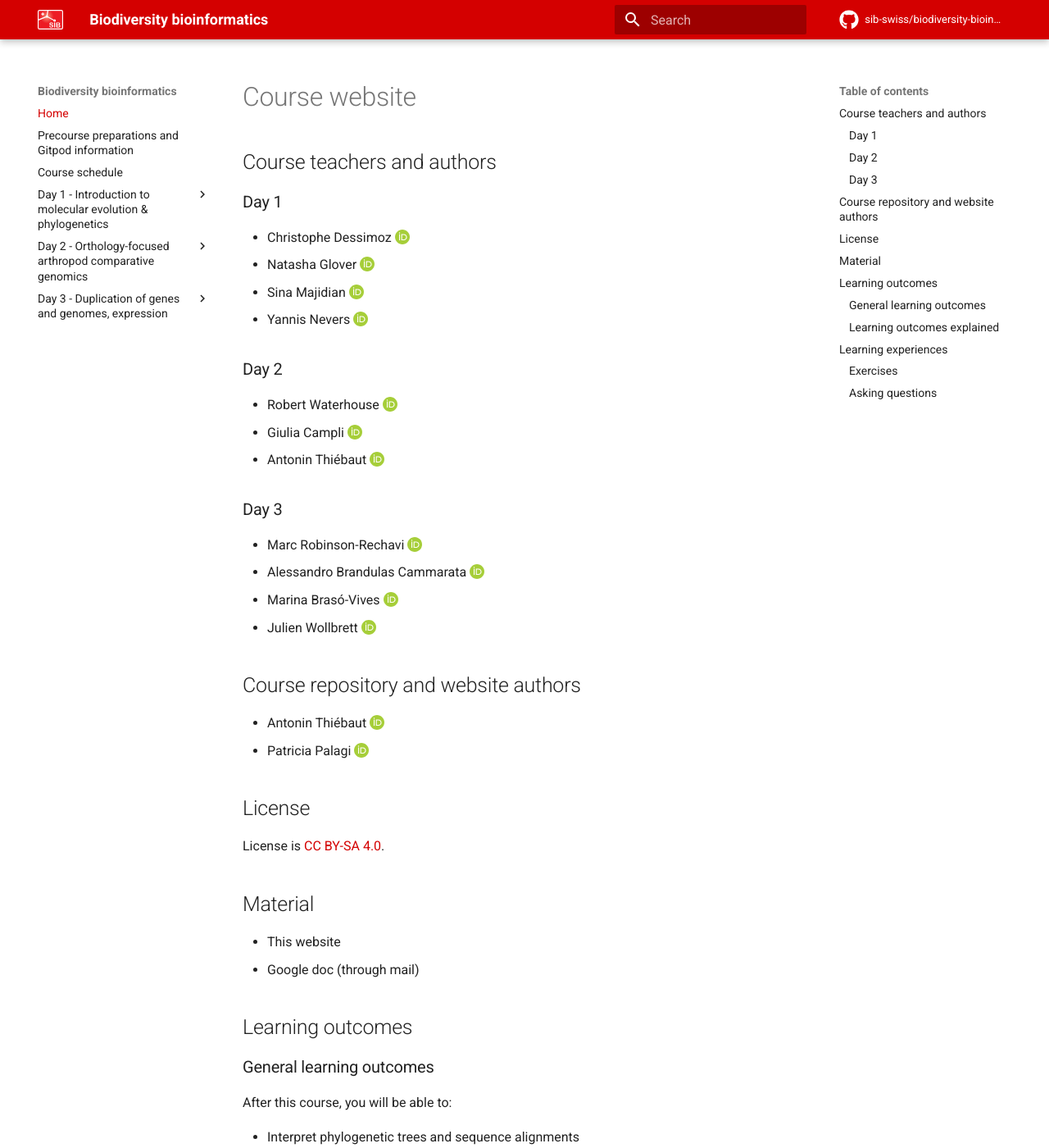
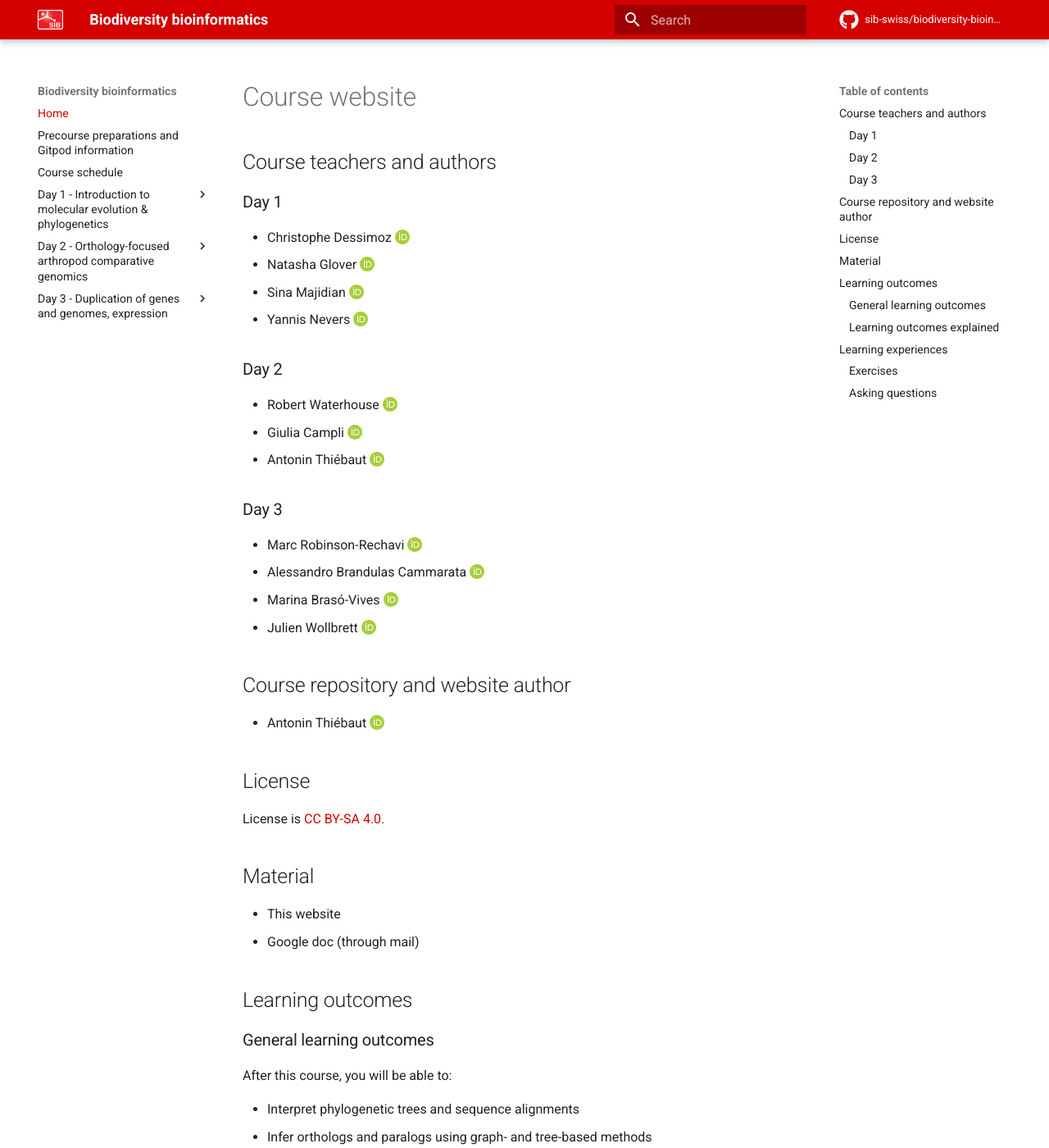
Before and after one commit to sib-swiss/biodiversity-bioinformatics, an MkDocs documentation site: the page built from docs/index.md, in a window 1280 px wide and 1400 px high. Shown: the whole window at 82% size. Built offline with MkDocs 1.6.1 and Material for MkDocs 9.7.7, drawn with Linux system fonts in a browser that asks for light colours; comment, search, counter and statistics services are not loaded; the version menu is left out.

Commit message:
Removes Patricia from authors

```diff
--- a/docs/index.md
+++ b/docs/index.md
@@ -22,10 +22,9 @@
 * Marina Brasó-Vives [:custom-orcid:](https://orcid.org/0000-0001-5007-5789)
 * Julien Wollbrett [:custom-orcid:](https://orcid.org/0000-0002-3099-3117)
 
-## Course repository and website authors
+## Course repository and website author
 
 * Antonin Thiébaut [:custom-orcid:](https://orcid.org/0000-0002-7587-5587)
-* Patricia Palagi [:custom-orcid:](https://orcid.org/0000-0001-9062-6303)
 
 ## License
 
```
